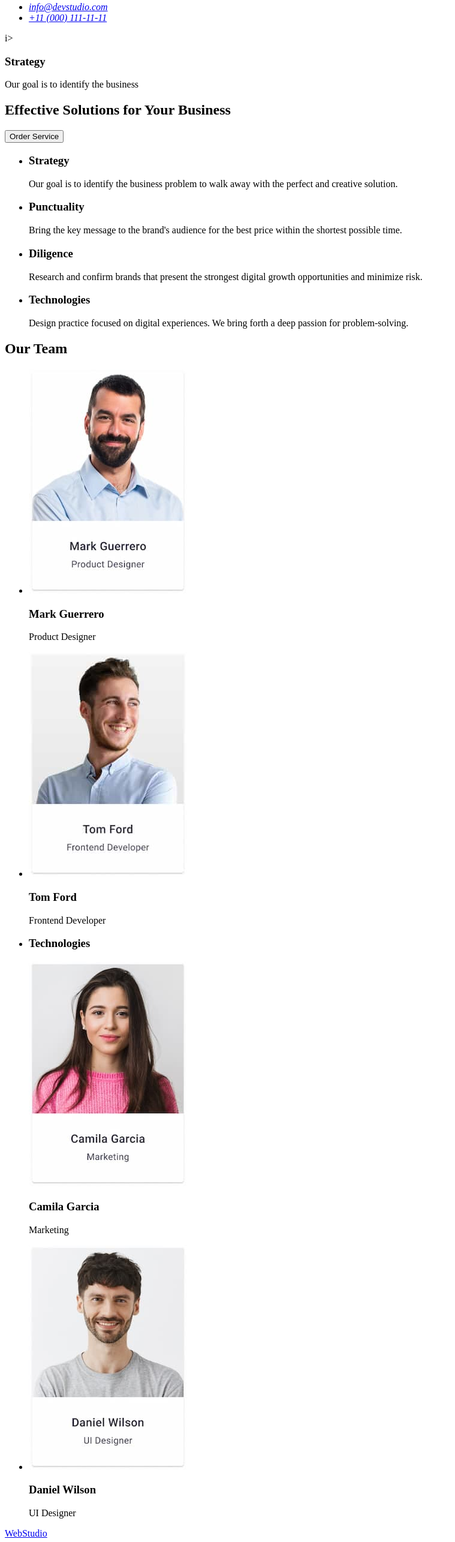
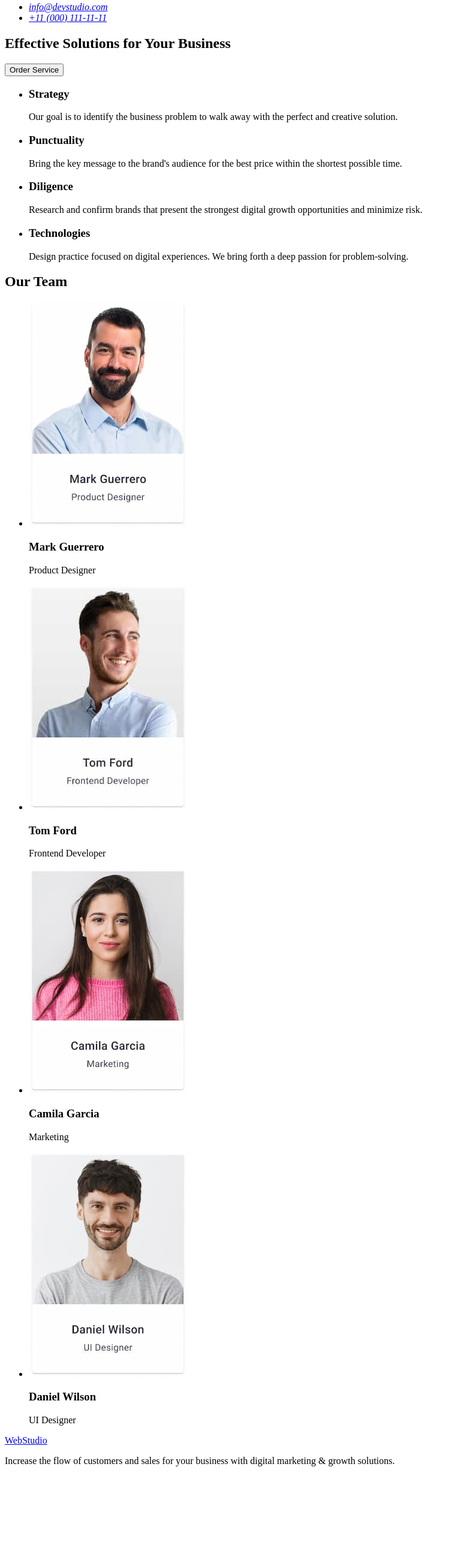
Before and after one commit to TaniaDumych/goit-markup-hw-01, a plain HTML site: page index.html in a window 1280 px wide. Shown: the part 109-2680 px from the top of the page at 60% size, without its empty margins (0-759 px from the left). After the commit the page ends 2570 px from the top, so only its background shows below. Drawn offline with Linux system fonts and the light colour scheme.

Commit message:
Опис змін

```diff
--- a/index.html
+++ b/index.html
@@ -9,8 +9,7 @@
 
     <header>
         <nav>
-            <a href=".index.html">
-        <span>WebStudio</span></a>
+            <a href=".index.html">WebStudio</a>
         <ul>
             <li>
                 <a href="#">Studio</a></li>
@@ -33,11 +32,8 @@
      </header>
     <main>
         <section id="heroimage">
-           <div>i>
-                    <h3>Strategy</h3>
-                    <p>Our goal is to identify the business
                    <h1>Effective Solutions for Your Business</h1>
-            <button type="button" class="hero-btn">Order Service</button></div>
+            <button type="button">Order Service</button>
         </section>
         <section id="opportunities">
             <h2 hidden>Opportunities</h2>
@@ -75,7 +71,6 @@
                     <p>Frontend Developer</p>
                 </li>
                 <li>
-                 <h3>Technologies</h3>
                    <img src="./images/TeamCard3.jpg" alt="Marketing" width="264">
                     <h3>Camila Garcia</h3>
                     <p>Marketing</p>
@@ -89,8 +84,7 @@
             </section>
     </main>
     <footer>
-        <a href=".index.html">
-            <span>WebStudio</span></a>
+        <a href=".index.html">WebStudio</a>
         <p>Increase the flow of customers and sales for your business with digital marketing & growth solutions.</p>
     </footer>
     </body>
```
